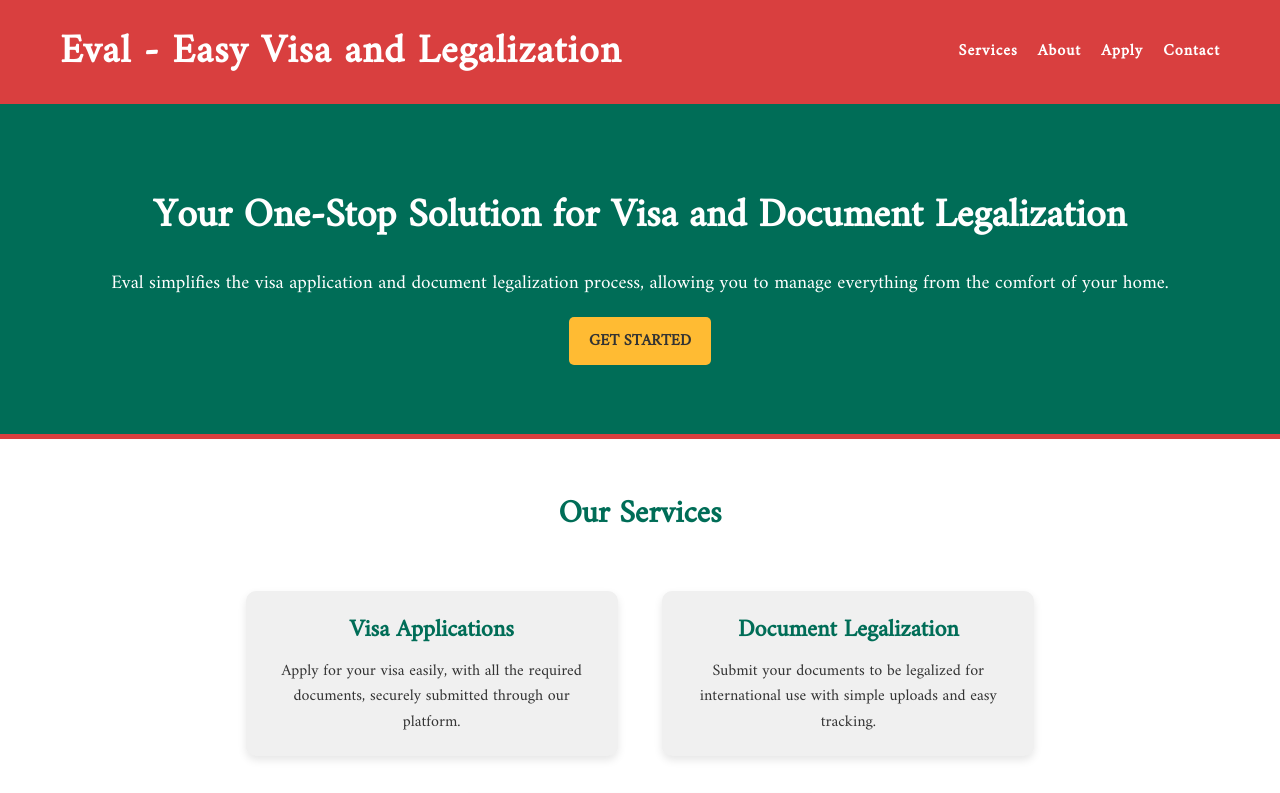
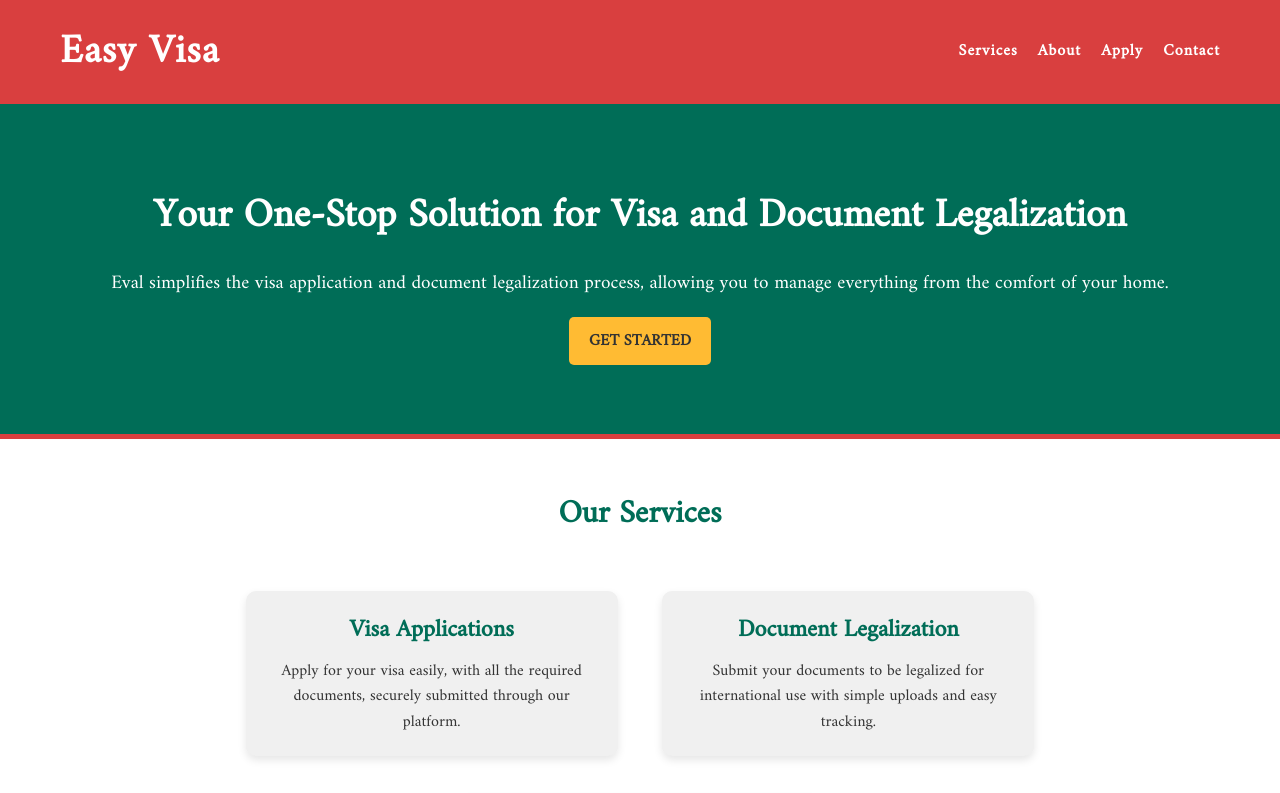
Before and after one commit to adam-t16/eval, a plain HTML site: page index.html in a window 1280 px wide. Shown: the top 793 px of the page. Drawn offline with Linux system fonts and the light colour scheme.

Commit message:
Update index.html

```diff
--- a/index.html
+++ b/index.html
@@ -12,7 +12,7 @@
 <body>
     <header>
         <div class="container">
-            <h1>Eval - Easy Visa and Legalization</h1>
+            <h1> Easy Visa </h1>
             <nav>
                 <ul>
                     <li><a href="#services">Services</a></li>
```
